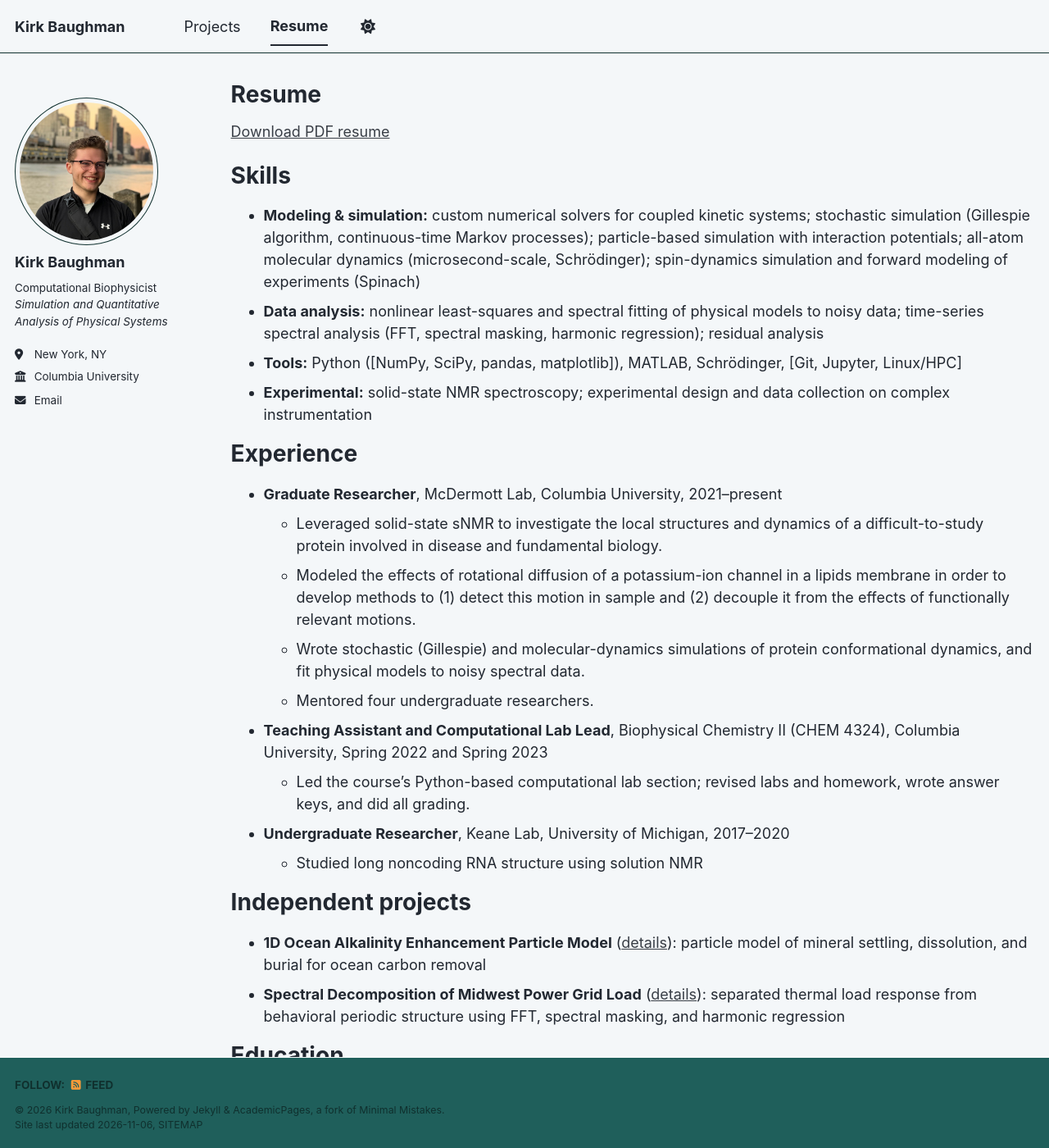
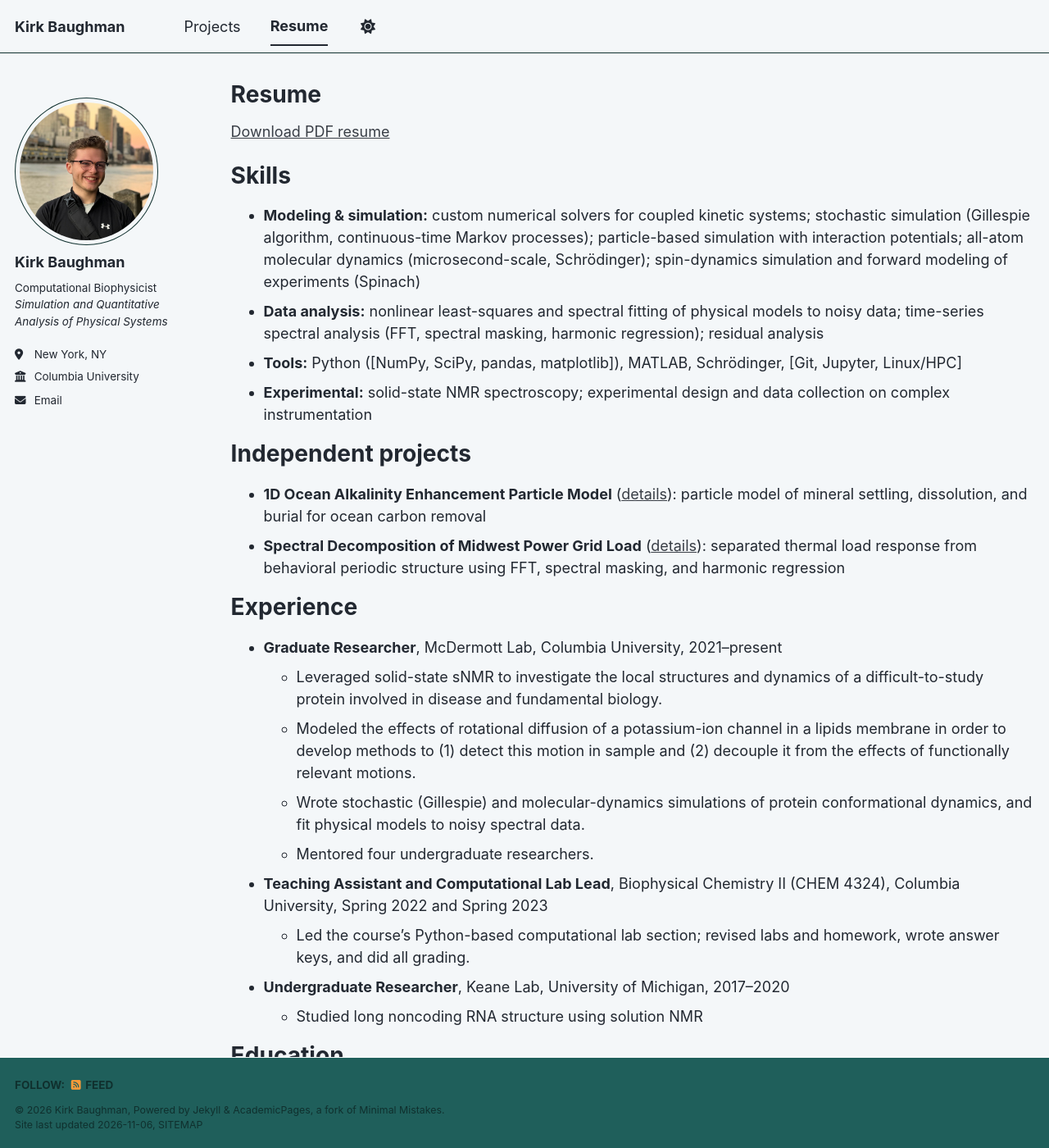
Before and after one commit to baughmankm/baughmankm.github.io, a Jekyll site: the page built from _pages/cv.md, in a window 1280 px wide and 1400 px high. Shown: the whole window at 82% size. Built offline with Jekyll 4.4.1, drawn with Linux system fonts in a browser that asks for light colours; a style sheet for code colours, icons or effects is not loaded; some of the changed lines change nothing that is shown.

Commit message:
Update cv.md

```diff
--- a/_pages/cv.md
+++ b/_pages/cv.md
@@ -18,6 +18,11 @@ Skills
 * **Tools:** Python ([NumPy, SciPy, pandas, matplotlib]), MATLAB, Schrödinger, [Git, Jupyter, Linux/HPC]
 * **Experimental:** solid-state NMR spectroscopy; experimental design and data collection on complex instrumentation
 
+Independent projects
+======
+* **1D Ocean Alkalinity Enhancement Particle Model** ([details](/portfolio/oae-model/)): particle model of mineral settling, dissolution, and burial for ocean carbon removal
+* **Spectral Decomposition of Midwest Power Grid Load** ([details](/portfolio/portfolio-1/)): separated thermal load response from behavioral periodic structure using FFT, spectral masking, and harmonic regression
+
 Experience
 ======
 * **Graduate Researcher**, McDermott Lab, Columbia University, 2021–present
@@ -32,11 +37,6 @@ Experience
 * **Undergraduate Researcher**, Keane Lab, University of Michigan, 2017–2020
   * Studied long noncoding RNA structure using solution NMR
 
-Independent projects
-======
-* **1D Ocean Alkalinity Enhancement Particle Model** ([details](/portfolio/oae-model/)): particle model of mineral settling, dissolution, and burial for ocean carbon removal
-* **Spectral Decomposition of Midwest Power Grid Load** ([details](/portfolio/portfolio-1/)): separated thermal load response from behavioral periodic structure using FFT, spectral masking, and harmonic regression
-
 Education
 ======
 * Ph.D. in Biological Sciences (Biophysics), Columbia University, 2027 (expected)
```
